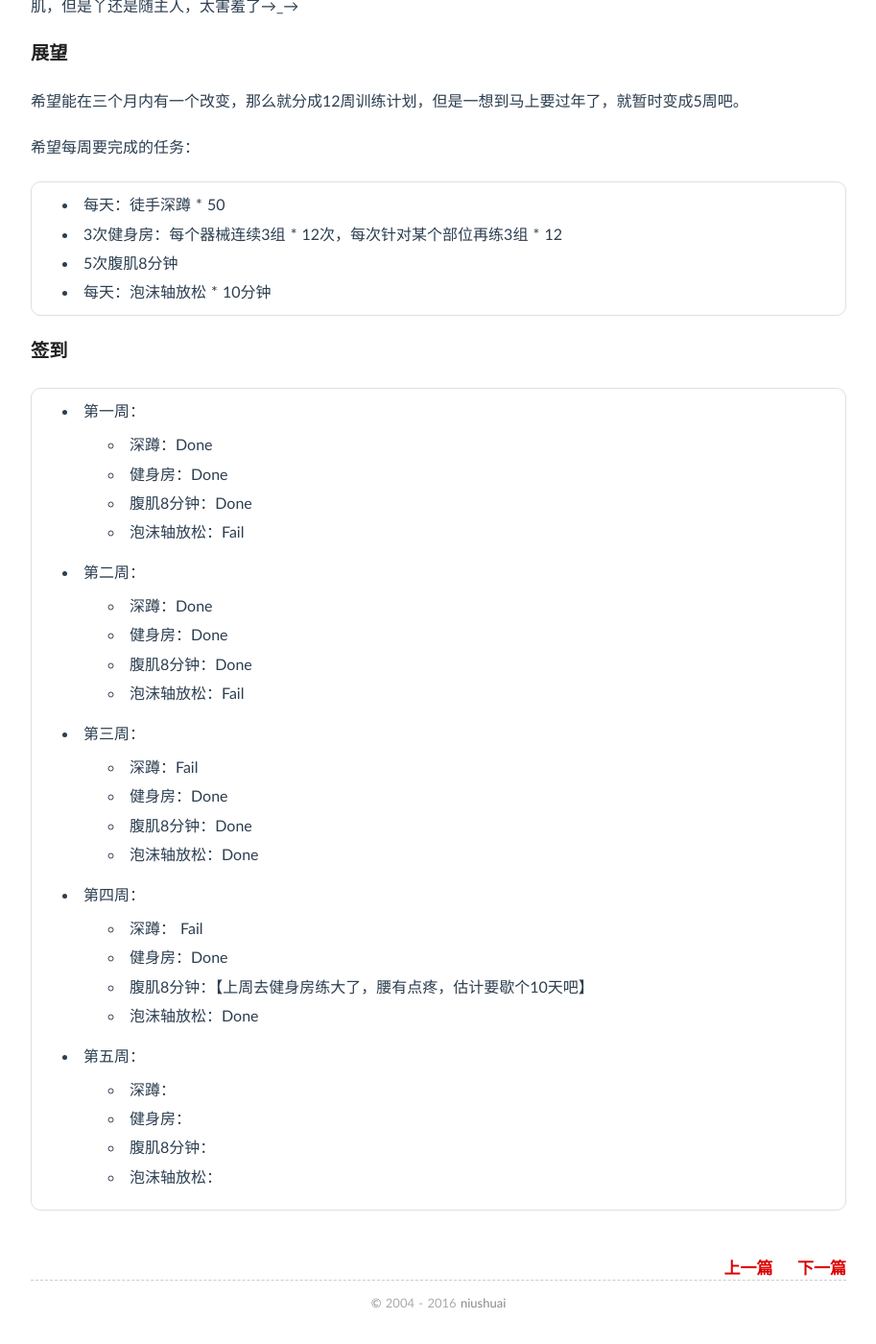
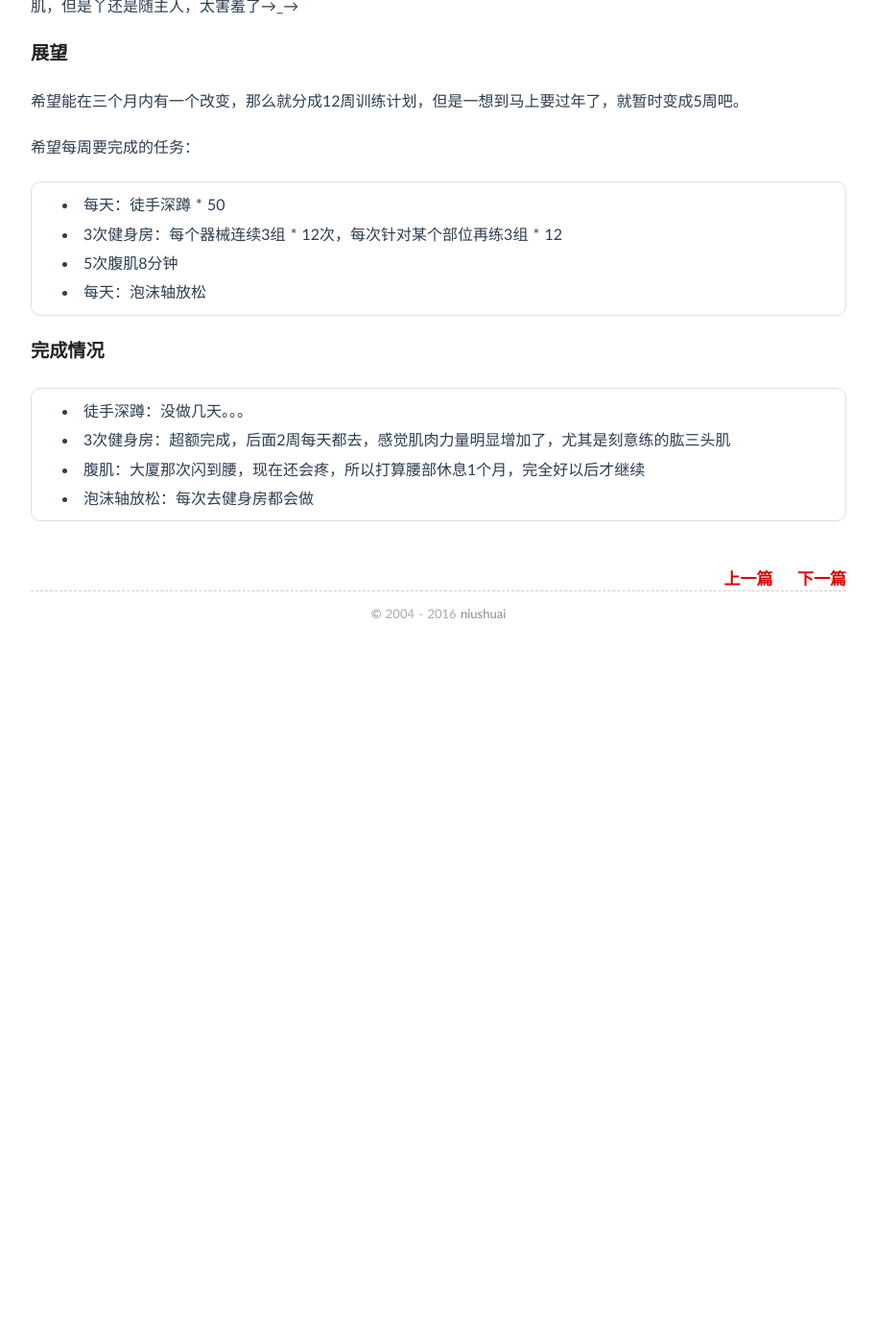
Before and after one commit to niushuai/blog, a Jekyll site: the page built from _posts/2015-12-23-my-god.md, in a window 1280 px wide and 1400 px high, scrolled down 1767 px. Shown: the whole window at 96% size, without its empty margins (183-1096 px from the left). Built offline with Jekyll 4.4.1, drawn with Linux system fonts in a browser that asks for light colours; Markdown is read by kramdown in place of the engine named in the settings; comment, search, counter and statistics services are not loaded; after the commit the page ends 2449 px from its top, so only the background shows below that; some of the changed text lies outside the part shown.

Commit message:
update muscle plan

```diff
--- a/_posts/2015-12-23-my-god.md
+++ b/_posts/2015-12-23-my-god.md
@@ -32,32 +32,11 @@ tags: 健身
 * 每天：徒手深蹲 * 50
 * 3次健身房：每个器械连续3组 * 12次，每次针对某个部位再练3组 * 12
 * 5次腹肌8分钟
-* 每天：泡沫轴放松 * 10分钟
+* 每天：泡沫轴放松
 
-###签到
+###完成情况
 
-* 第一周：
-	* 深蹲：Done
-	* 健身房：Done
-	* 腹肌8分钟：Done
-	* 泡沫轴放松：Fail
-* 第二周：
-	* 深蹲：Done
-	* 健身房：Done
-	* 腹肌8分钟：Done
-	* 泡沫轴放松：Fail
-* 第三周：
-	* 深蹲：Fail
-	* 健身房：Done
-	* 腹肌8分钟：Done
-	* 泡沫轴放松：Done
-* 第四周：
-	* 深蹲： Fail
-	* 健身房：Done
-	* 腹肌8分钟：【上周去健身房练大了，腰有点疼，估计要歇个10天吧】
-	* 泡沫轴放松：Done
-* 第五周：
-	* 深蹲：
-	* 健身房：
-	* 腹肌8分钟：
-	* 泡沫轴放松：
+* 徒手深蹲：没做几天。。。
+* 3次健身房：超额完成，后面2周每天都去，感觉肌肉力量明显增加了，尤其是刻意练的肱三头肌
+* 腹肌：大厦那次闪到腰，现在还会疼，所以打算腰部休息1个月，完全好以后才继续
+* 泡沫轴放松：每次去健身房都会做
```
Also changed, not shown: other parts of _posts/2015-12-23-my-god.md (+1 -1 lines).
